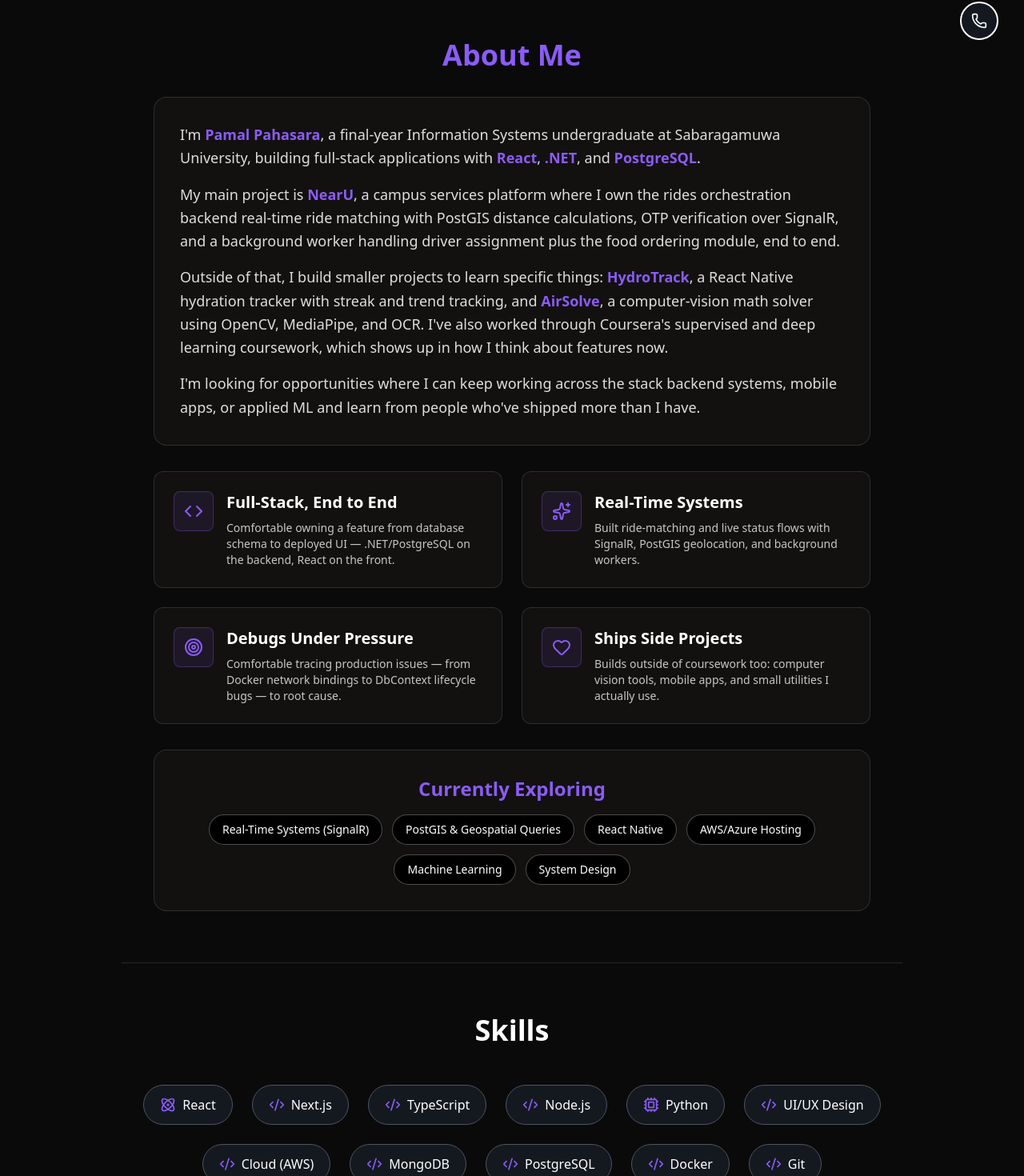
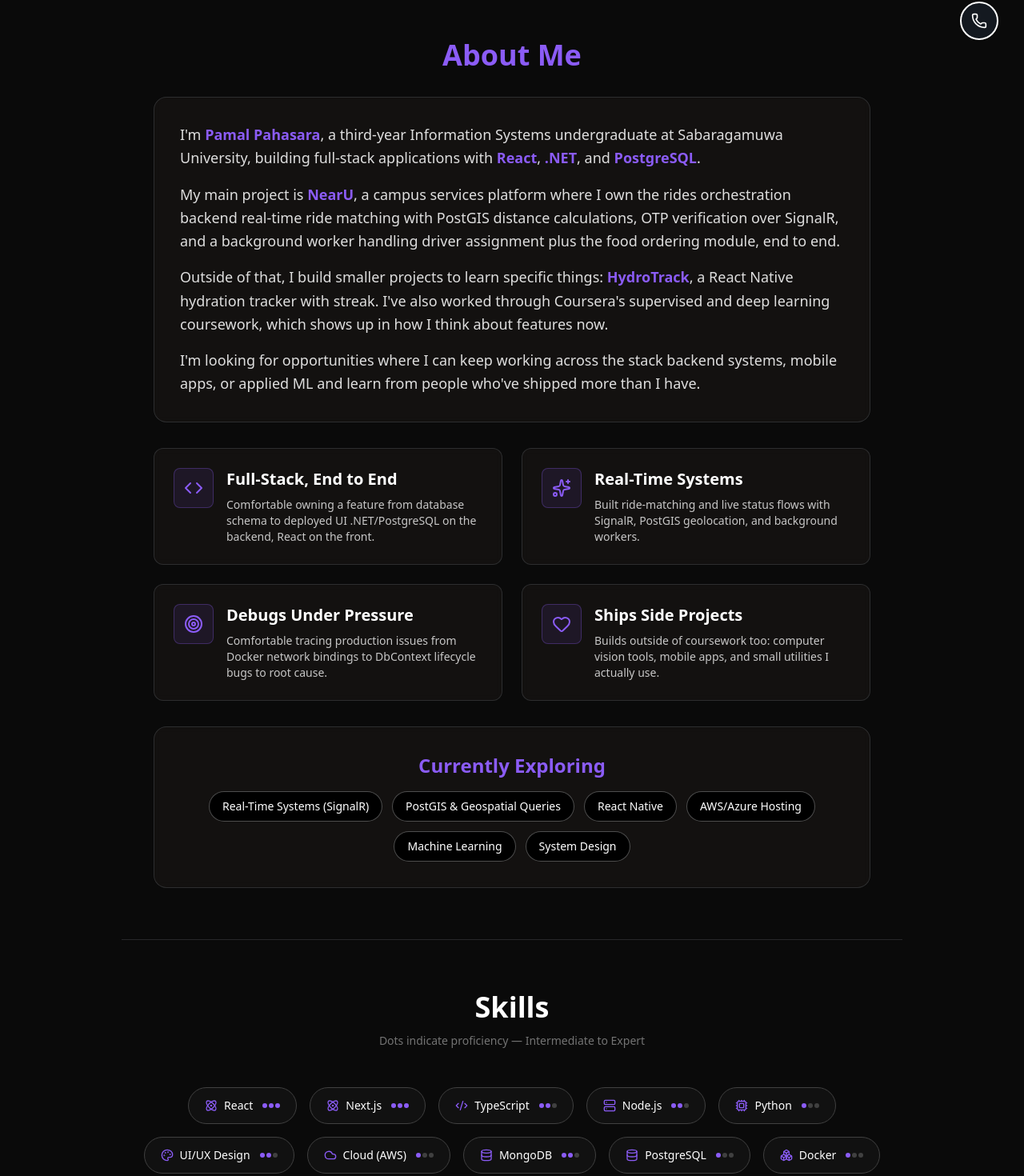
Before and after one commit to pamal29/react-portfolio, a React (Vite) app: page / in a window 1280 px wide. Shown: the part 518-1988 px from the top of the page at 80% size. Built offline with nearby package versions, Linux system fonts and the light colour scheme.

Commit message:
update skill section

```diff
--- a/src/components/About.jsx
+++ b/src/components/About.jsx
@@ -5,7 +5,7 @@ export default function About() {
     {
       icon: Code,
       title: "Full-Stack, End to End",
-      description: "Comfortable owning a feature from database schema to deployed UI — .NET/PostgreSQL on the backend, React on the front."
+      description: "Comfortable owning a feature from database schema to deployed UI .NET/PostgreSQL on the backend, React on the front."
     },
     {
       icon: Sparkles,
@@ -15,7 +15,7 @@ export default function About() {
     {
       icon: Target,
       title: "Debugs Under Pressure",
-      description: "Comfortable tracing production issues — from Docker network bindings to DbContext lifecycle bugs — to root cause."
+      description: "Comfortable tracing production issues from Docker network bindings to DbContext lifecycle bugs to root cause."
     },
     {
       icon: Heart,
@@ -37,7 +37,7 @@ export default function About() {
           <div className="space-y-4 text-textLight/90 text-lg leading-relaxed">
             <p>
               I'm <span className="text-neonPurple font-semibold">Pamal Pahasara</span>, a
-              final-year Information Systems undergraduate at Sabaragamuwa University, building
+              third-year Information Systems undergraduate at Sabaragamuwa University, building
               full-stack applications with <span className="text-neonPurple font-semibold">React</span>,{" "}
               <span className="text-neonPurple font-semibold">.NET</span>, and{" "}
               <span className="text-neonPurple font-semibold">PostgreSQL</span>.
@@ -54,9 +54,7 @@ export default function About() {
             <p>
               Outside of that, I build smaller projects to learn specific things:{" "}
               <span className="text-neonPurple font-semibold">HydroTrack</span>, a React Native
-              hydration tracker with streak and trend tracking, and{" "}
-              <span className="text-neonPurple font-semibold">AirSolve</span>, a computer-vision
-              math solver using OpenCV, MediaPipe, and OCR. I've also worked through Coursera's
+              hydration tracker with streak. I've also worked through Coursera's
               supervised and deep learning coursework, which shows up in how I think about
               features now.
             </p>
--- a/src/components/Skills.jsx
+++ b/src/components/Skills.jsx
@@ -1,38 +1,72 @@
-import { Code2, Palette, Cpu, Database, Boxes, Atom, Server } from "lucide-react";
+import { Code2, Palette, Cpu, Database, Boxes, Atom, Server, Cloud, GitBranch } from "lucide-react";
 
 const skillIcons = {
   React: Atom,
+  "Next.js": Atom,
   "Tailwind CSS": Palette,
   Python: Cpu,
   Java: Code2,
-  AI: Cpu,
+  "UI/UX Design": Palette,
   "Machine Learning": Boxes,
   JavaScript: Code2,
+  TypeScript: Code2,
   HTML: Code2,
   CSS: Palette,
-  Node: Server,
-  Database: Database,
+  "Node.js": Server,
+  MongoDB: Database,
+  PostgreSQL: Database,
+  Docker: Boxes,
+  "Cloud (AWS)": Cloud,
+  Git: GitBranch,
 };
+
+// Higher = more filled dots shown next to the skill
+const statusLevel = {
+  Expert: 3,
+  Advanced: 2,
+  Intermediate: 1,
+};
+
+function ProficiencyDots({ status }) {
+  const level = statusLevel[status] ?? 1;
+  return (
+    <span className="flex gap-0.5 ml-1">
+      {[1, 2, 3].map((i) => (
+        <span
+          key={i}
+          className={`w-1.5 h-1.5 rounded-full ${
+            i <= level ? "bg-neonPurple" : "bg-neutral-700"
+          }`}
+        />
+      ))}
+    </span>
+  );
+}
 
 export default function Skills({ skills = [] }) {
   return (
     <section id="skills" className="py-16 text-white">
       <div className="max-w-6xl mx-auto px-6">
-        <h2 className="text-4xl font-bold mb-12 text-center">Skills</h2>
+        <h2 className="text-4xl font-bold mb-3 text-center">Skills</h2>
+        <p className="text-center text-neutral-500 text-sm mb-12">
+          Dots indicate proficiency — Intermediate to Expert
+        </p>
 
-        <div className="flex flex-wrap justify-center gap-6">
+        <div className="flex flex-wrap justify-center gap-4">
           {skills.map((skill) => {
             const Icon = skillIcons[skill.name] || Code2;
 
             return (
               <div
                 key={skill.name}
-                className="flex items-center gap-2 px-5 py-3 bg-gray-800/50
-                           rounded-full border border-gray-600 hover:border-neonPurple
-                           hover:bg-gray-700/50 transition-all duration-300 cursor-pointer"
+                title={skill.status}
+                className="flex items-center gap-2 px-5 py-3 bg-neutral-900/60
+                           rounded-full border border-neutral-700 hover:border-neonPurple
+                           hover:bg-neutral-800/60 transition-all duration-300 cursor-default"
               >
-                <Icon className="w-5 h-5 text-neonPurple" />
-                <span className="text-base font-medium">{skill.name}</span>
+                <Icon className="w-4 h-4 text-neonPurple" />
+                <span className="text-sm font-medium">{skill.name}</span>
+                <ProficiencyDots status={skill.status} />
               </div>
             );
           })}
```
